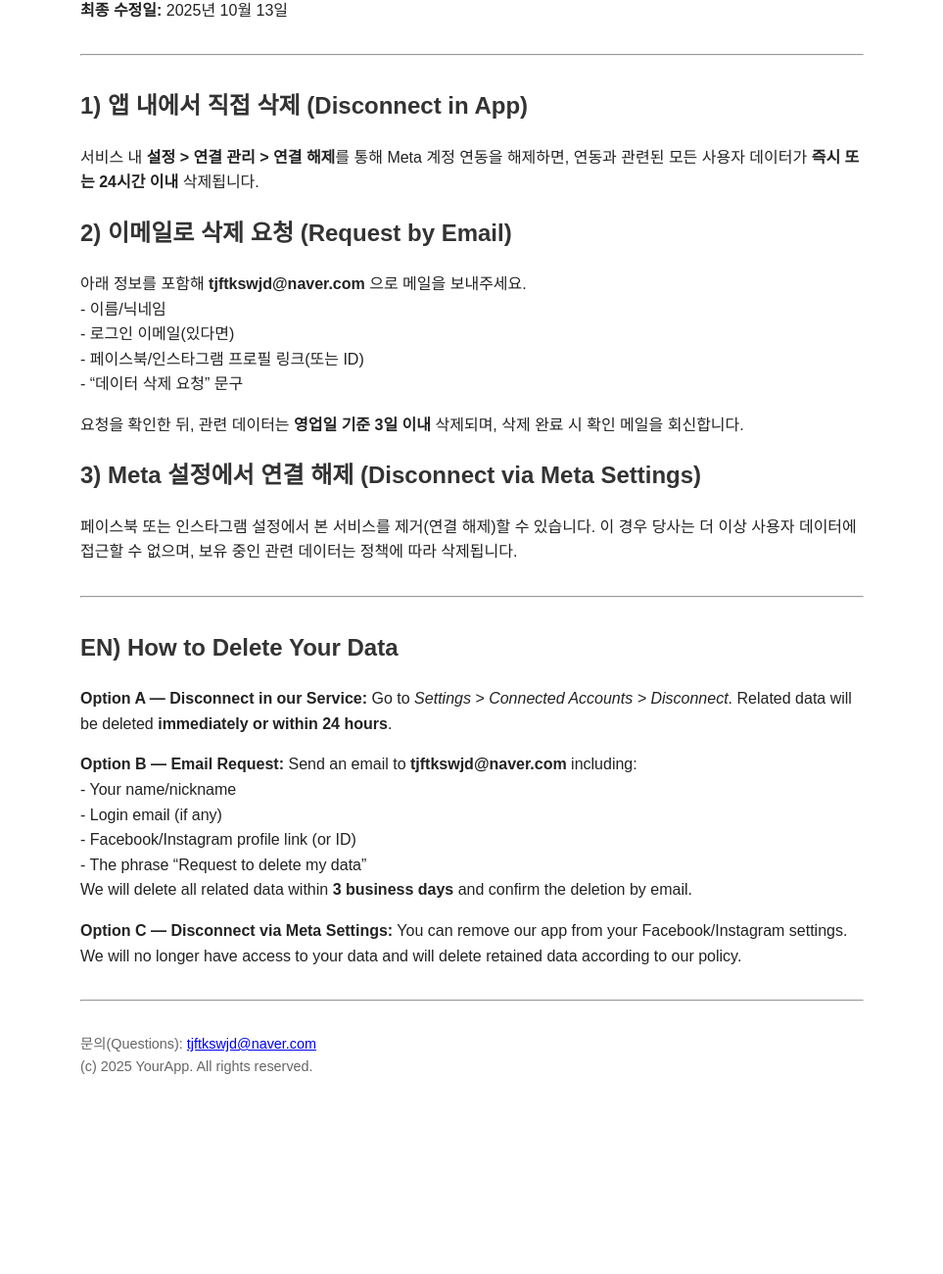
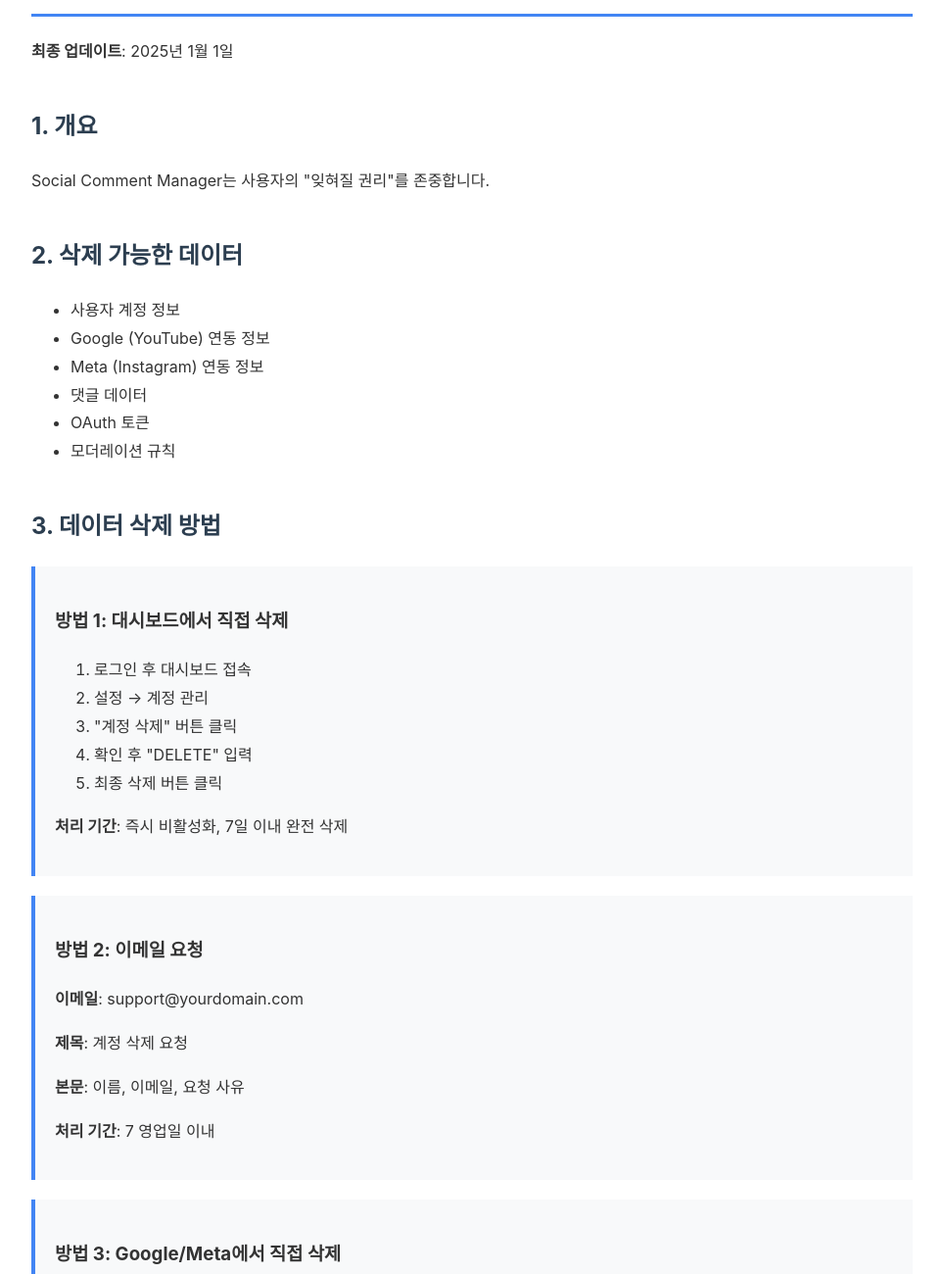
Before and after one commit to moonmeno/privacy-policy, a plain HTML site: page data-deletion/index.html in a window 1280 px wide. Shown: the part 115-1415 px from the top of the page at 98% size, without its empty margins (158-1121 px from the left). Before the commit the page ends 1255 px from the top, so only its background shows below. Drawn offline with Linux system fonts and the light colour scheme.

Commit message:
Revise data deletion policy page layout and content
Updated the data deletion policy page with new styling and content.

```diff
--- a/data-deletion/index.html
+++ b/data-deletion/index.html
@@ -1,70 +1,103 @@
 <!DOCTYPE html>
 <html lang="ko">
 <head>
-  <meta charset="UTF-8" />
-  <meta name="viewport" content="width=device-width, initial-scale=1.0"/>
-  <title>데이터 삭제 안내 | YourApp</title>
-  <style>
-    body { max-width: 800px; margin: 40px auto; font-family: Arial, sans-serif; line-height: 1.6; color: #222; }
-    h1, h2 { color: #333; }
-    code { background:#f2f3f5; padding:2px 6px; border-radius:4px; }
-    hr { margin: 2rem 0; }
-  </style>
+    <meta charset="UTF-8">
+    <meta name="viewport" content="width=device-width, initial-scale=1.0">
+    <title>데이터 삭제 정책 - Social Comment Manager</title>
+    <style>
+        body {
+            font-family: -apple-system, BlinkMacSystemFont, 'Segoe UI', sans-serif;
+            max-width: 900px;
+            margin: 0 auto;
+            padding: 40px 20px;
+            line-height: 1.8;
+            color: #333;
+        }
+        h1 {
+            color: #1a1a1a;
+            border-bottom: 3px solid #4285f4;
+            padding-bottom: 10px;
+        }
+        h2 {
+            color: #2c3e50;
+            margin-top: 40px;
+        }
+        .method-box {
+            background: #f8f9fa;
+            border-left: 4px solid #4285f4;
+            padding: 20px;
+            margin: 20px 0;
+        }
+    </style>
 </head>
 <body>
-  <h1>데이터 삭제 안내 (User Data Deletion Instructions)</h1>
-  <p><strong>최종 수정일:</strong> 2025년 10월 13일</p>
-  <hr/>
+    <h1>데이터 삭제 정책</h1>
+    <p><strong>최종 업데이트</strong>: 2025년 1월 1일</p>
 
-  <h2>1) 앱 내에서 직접 삭제 (Disconnect in App)</h2>
-  <p>
-    서비스 내 <strong>설정 &gt; 연결 관리 &gt; 연결 해제</strong>를 통해 Meta 계정 연동을 해제하면,
-    연동과 관련된 모든 사용자 데이터가 <strong>즉시 또는 24시간 이내</strong> 삭제됩니다.
-  </p>
+    <h2>1. 개요</h2>
+    <p>Social Comment Manager는 사용자의 "잊혀질 권리"를 존중합니다.</p>
 
-  <h2>2) 이메일로 삭제 요청 (Request by Email)</h2>
-  <p>
-    아래 정보를 포함해 <strong>tjftkswjd@naver.com</strong> 으로 메일을 보내주세요.<br/>
-    - 이름/닉네임<br/>
-    - 로그인 이메일(있다면)<br/>
-    - 페이스북/인스타그램 프로필 링크(또는 ID)<br/>
-    - “데이터 삭제 요청” 문구
-  </p>
-  <p>
-    요청을 확인한 뒤, 관련 데이터는 <strong>영업일 기준 3일 이내</strong> 삭제되며,
-    삭제 완료 시 확인 메일을 회신합니다.
-  </p>
+    <h2>2. 삭제 가능한 데이터</h2>
+    <ul>
+        <li>사용자 계정 정보</li>
+        <li>Google (YouTube) 연동 정보</li>
+        <li>Meta (Instagram) 연동 정보</li>
+        <li>댓글 데이터</li>
+        <li>OAuth 토큰</li>
+        <li>모더레이션 규칙</li>
+    </ul>
 
-  <h2>3) Meta 설정에서 연결 해제 (Disconnect via Meta Settings)</h2>
-  <p>
-    페이스북 또는 인스타그램 설정에서 본 서비스를 제거(연결 해제)할 수 있습니다.
-    이 경우 당사는 더 이상 사용자 데이터에 접근할 수 없으며, 보유 중인 관련 데이터는 정책에 따라 삭제됩니다.
-  </p>
+    <h2>3. 데이터 삭제 방법</h2>
 
-  <hr/>
+    <div class="method-box">
+        <h3>방법 1: 대시보드에서 직접 삭제</h3>
+        <ol>
+            <li>로그인 후 대시보드 접속</li>
+            <li>설정 → 계정 관리</li>
+            <li>"계정 삭제" 버튼 클릭</li>
+            <li>확인 후 "DELETE" 입력</li>
+            <li>최종 삭제 버튼 클릭</li>
+        </ol>
+        <p><strong>처리 기간</strong>: 즉시 비활성화, 7일 이내 완전 삭제</p>
+    </div>
 
-  <h2>EN) How to Delete Your Data</h2>
-  <p>
-    <strong>Option A — Disconnect in our Service:</strong> Go to <em>Settings &gt; Connected Accounts &gt; Disconnect</em>.
-    Related data will be deleted <strong>immediately or within 24 hours</strong>.
-  </p>
-  <p>
-    <strong>Option B — Email Request:</strong> Send an email to <strong>tjftkswjd@naver.com</strong> including:<br/>
-    - Your name/nickname<br/>
-    - Login email (if any)<br/>
-    - Facebook/Instagram profile link (or ID)<br/>
-    - The phrase “Request to delete my data”<br/>
-    We will delete all related data within <strong>3 business days</strong> and confirm the deletion by email.
-  </p>
-  <p>
-    <strong>Option C — Disconnect via Meta Settings:</strong> You can remove our app from your Facebook/Instagram settings.
-    We will no longer have access to your data and will delete retained data according to our policy.
-  </p>
+    <div class="method-box">
+        <h3>방법 2: 이메일 요청</h3>
+        <p><strong>이메일</strong>: support@yourdomain.com</p>
+        <p><strong>제목</strong>: 계정 삭제 요청</p>
+        <p><strong>본문</strong>: 이름, 이메일, 요청 사유</p>
+        <p><strong>처리 기간</strong>: 7 영업일 이내</p>
+    </div>
 
-  <hr/>
-  <p style="font-size:0.9em;color:#666;">
-    문의(Questions): <a href="mailto:tjftkswjd@naver.com">tjftkswjd@naver.com</a><br/>
-    (c) 2025 YourApp. All rights reserved.
-  </p>
+    <div class="method-box">
+        <h3>방법 3: Google/Meta에서 직접 삭제</h3>
+        <p><strong>Google</strong>:</p>
+        <ol>
+            <li><a href="https://myaccount.google.com/permissions">Google 계정 설정</a></li>
+            <li>"타사 앱" → "Social Comment Manager" 삭제</li>
+        </ol>
+        <p><strong>Meta</strong>:</p>
+        <ol>
+            <li><a href="https://www.facebook.com/settings?tab=business_tools">Facebook 설정</a></li>
+            <li>"비즈니스 통합" → "Social Comment Manager" 삭제</li>
+        </ol>
+    </div>
+
+    <h2>4. 삭제 타임라인</h2>
+    <ul>
+        <li><strong>즉시 (0일)</strong>: OAuth 토큰 삭제, 계정 비활성화</li>
+        <li><strong>7일 이내</strong>: 사용자 정보, 댓글 데이터 삭제</li>
+        <li><strong>30일 이내</strong>: 백업 데이터 완전 삭제</li>
+    </ul>
+
+    <h2>5. 삭제되지 않는 데이터</h2>
+    <ul>
+        <li>YouTube/Instagram 원본 댓글 (플랫폼에서 직접 삭제 필요)</li>
+        <li>익명화된 통계 데이터</li>
+        <li>법적 의무 보관 데이터</li>
+    </ul>
+
+    <h2>6. 연락처</h2>
+    <p>데이터 삭제 문의: support@yourdomain.com</p>
 </body>
 </html>
```
